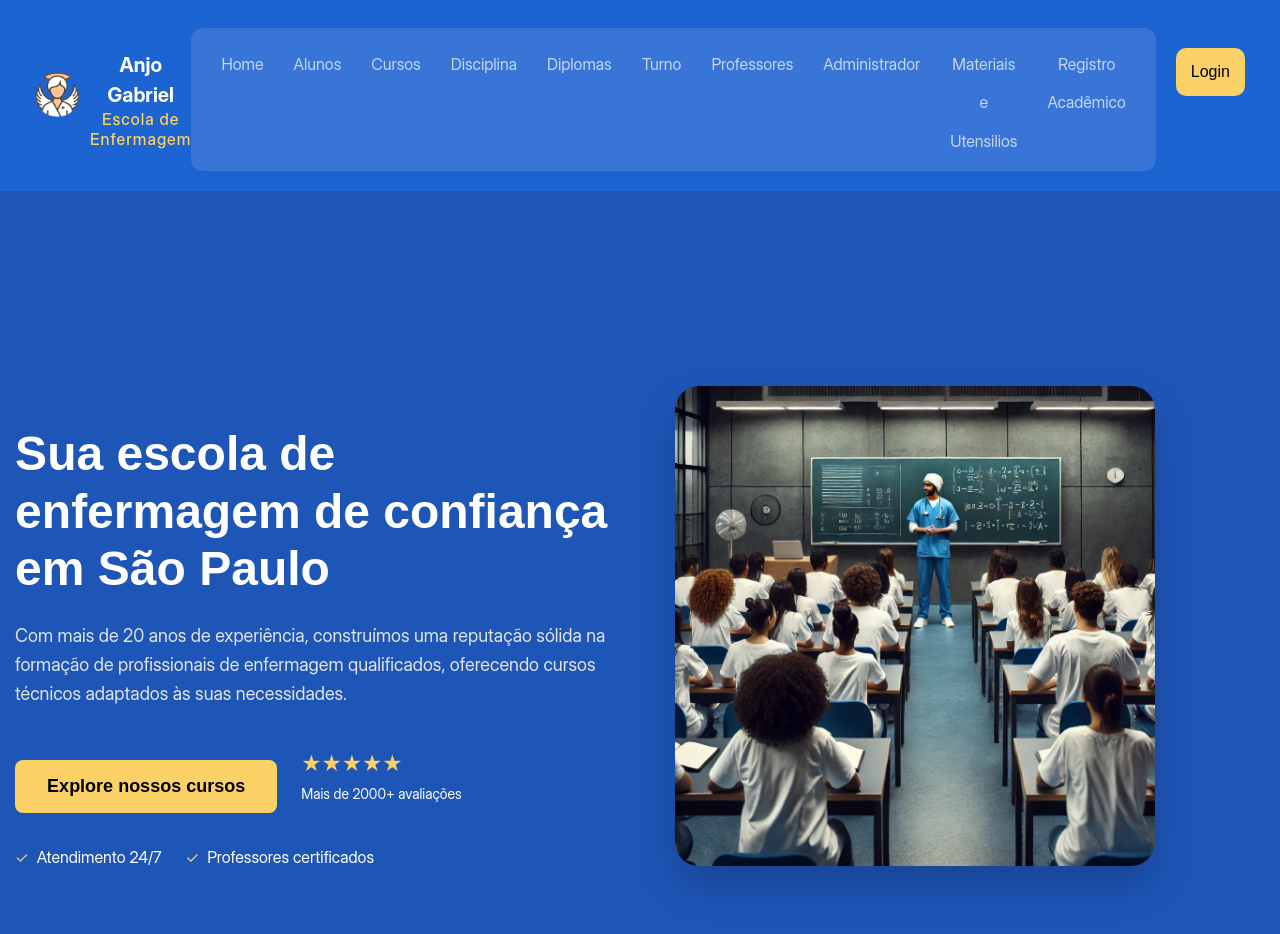
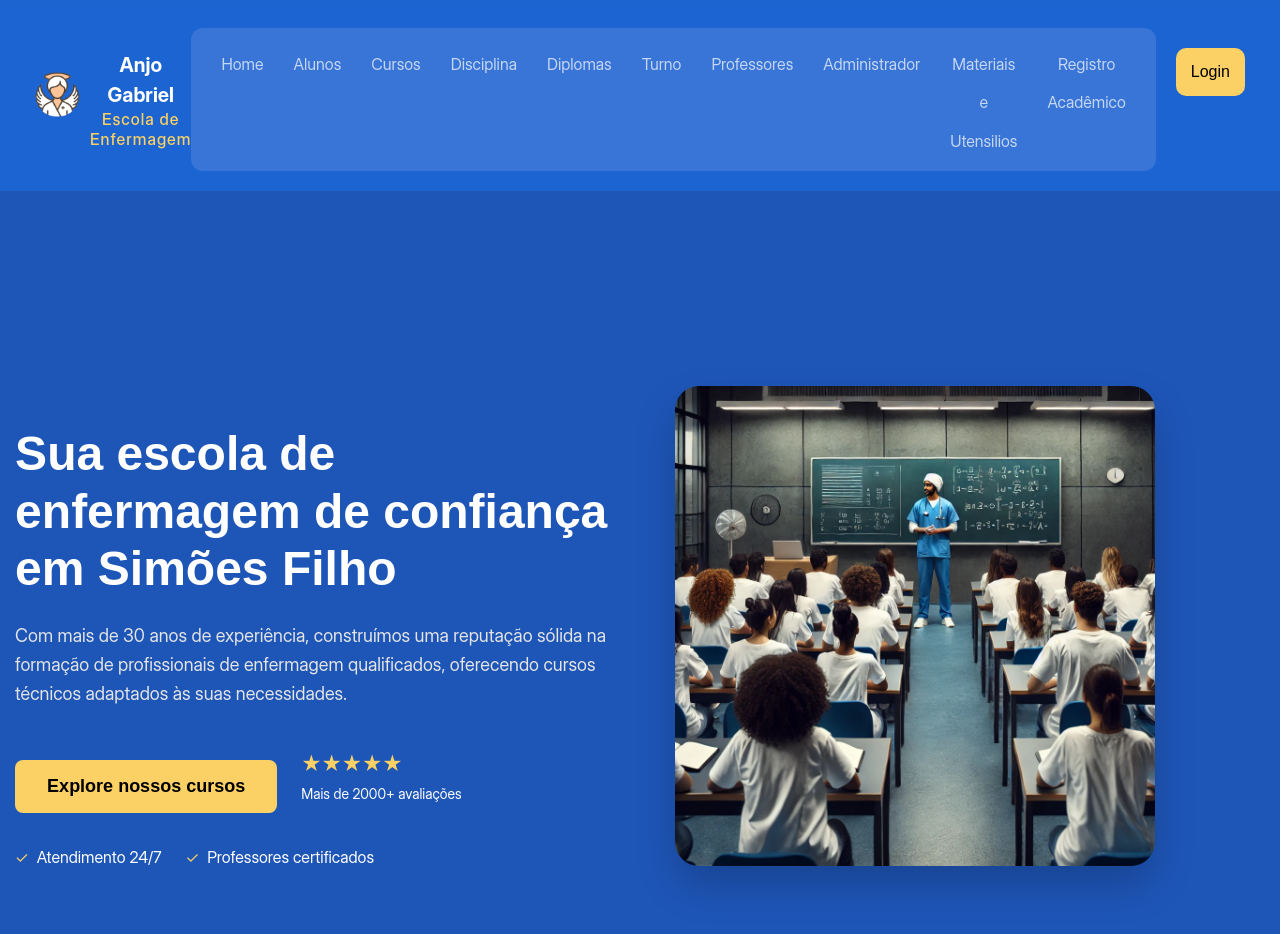
Before and after one commit to MP-oliveira/frontend-anjogabriel, a React (Vite) app in the folder frontend/: page / in a window 1280 px wide. Shown: the top 934 px of the page. Built offline with nearby package versions, Linux system fonts and the light colour scheme.

Commit message:
fix: adjusting h1 text

```diff
--- a/frontend/src/pages/SectionOne/SectionOne.jsx
+++ b/frontend/src/pages/SectionOne/SectionOne.jsx
@@ -5,8 +5,8 @@ const SectionOne = () => {
   return (
     <div className="sectionOne-content">
       <div className="sectionOne-left">
-        <h1 className="sectionOne-h1">Sua escola de enfermagem de confiança em São Paulo</h1>
-        <p className="sectionOne-p">Com mais de 20 anos de experiência, construímos uma reputação sólida na formação de profissionais de enfermagem qualificados, oferecendo cursos técnicos adaptados às suas necessidades.</p>
+        <h1 className="sectionOne-h1">Sua escola de enfermagem de confiança em Simões Filho</h1>
+        <p className="sectionOne-p">Com mais de 30 anos de experiência, construímos uma reputação sólida na formação de profissionais de enfermagem qualificados, oferecendo cursos técnicos adaptados às suas necessidades.</p>
         <div className="sectionOne-cta">
           <button className="sectionOne-btn">
             Explore nossos cursos
```
